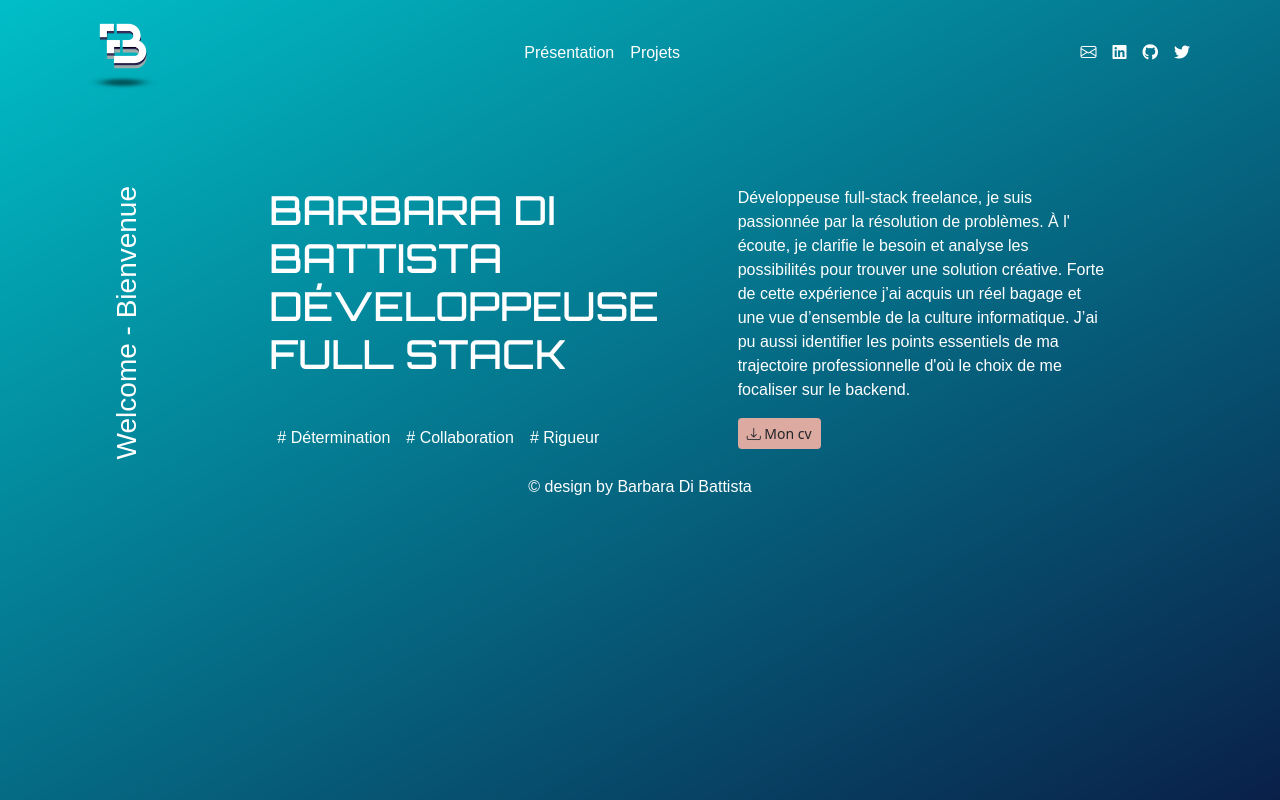
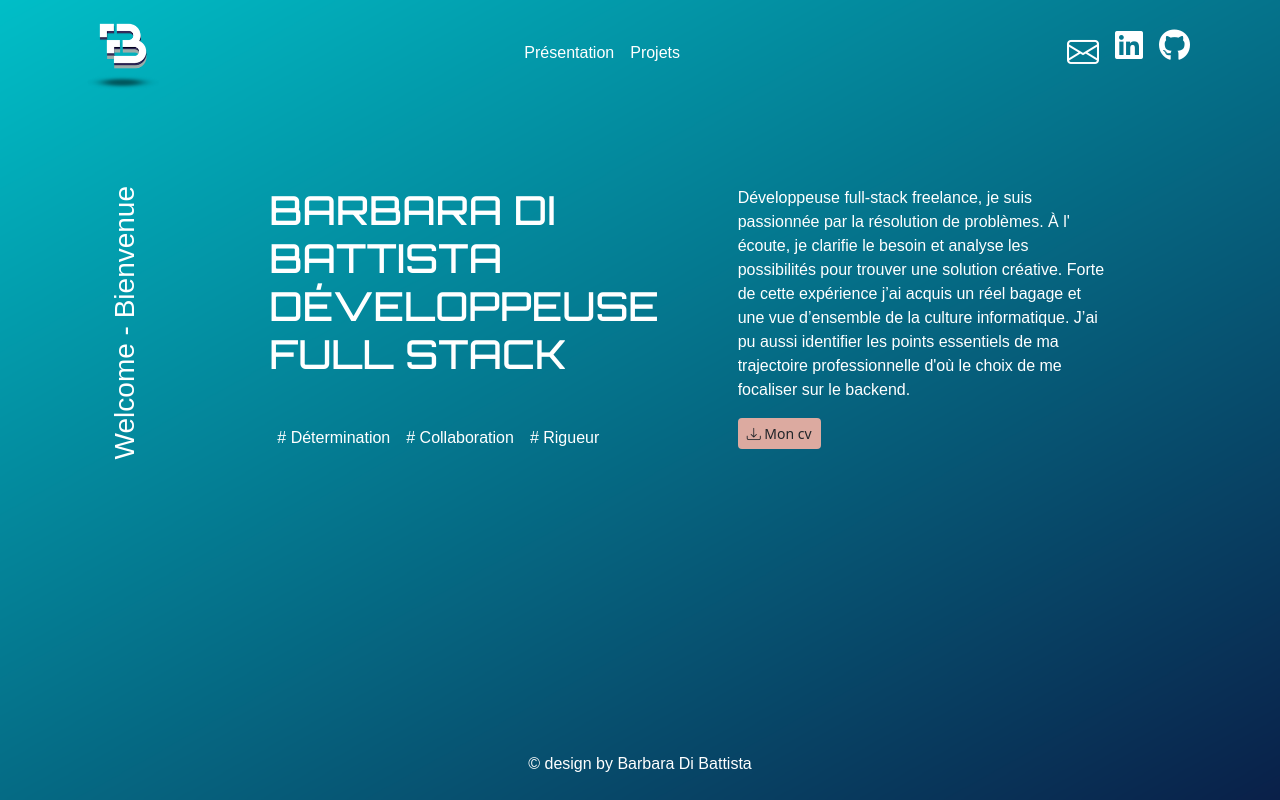
Before and after one commit to dibattista/di-battista-barbara-public, a Flask app: page / in a window 1280 px wide. Run offline with Flask 2, Linux system fonts and the light colour scheme; some libraries are stand-ins or nearby versions; some web fonts are replaced.

Commit message:
upadte change

```diff
--- a/static/css/style.css
+++ b/static/css/style.css
@@ -60,6 +60,12 @@ a {
   height: 2em;
 }
 
+/* div right index */
+.button-cv {
+  background-color: #DCAAA0 !important;
+}
+
+@media only screen and (min-width: 900px) {
   .vertical-title {
     writing-mode: rl-tb;
     writing-mode:tb-rl;
@@ -69,8 +75,4 @@ a {
     -ms-transform:rotate(180deg);
     transform: rotate(180deg);
   }
-
-/* div right index */
-.button-cv {
-  background-color: #DCAAA0 !important;
 }
--- a/templates/base.html
+++ b/templates/base.html
@@ -62,22 +62,17 @@
                       <!-- Icons -->
                       <li class="nav-item me-3 me-lg-0">
                           <a class="nav-link" href="#">
-                              <i class="bi bi-envelope"></i>
+                              <i class="bi bi-envelope fa-2x"></i>
                           </a>
                       </li>
                       <li class="nav-item me-3 me-lg-0">
                           <a class="nav-link" href="#">
-                              <i class="fab fa-linkedin text-white"></i>
+                              <i class="fab fa-linkedin text-white fa-2x"></i>
                           </a>
                       </li>
                       <li class="nav-item me-3 me-lg-0">
                           <a class="nav-link" href="#">
-                            <i class="fa-brands fa-github"></i>
-                          </a>
-                      </li>
-                      <li class="nav-item me-3 me-lg-0">
-                          <a class="nav-link" href="#">
-                              <i class="fab fa-twitter text-white"></i>
+                            <i class="fa-brands fa-github fa-2x"></i>
                           </a>
                       </li>
                   </ul>
@@ -91,7 +86,7 @@
       <div id="main">
         <div>{% block content %} {% endblock %}</div>
       </div>
-      <footer class="footer p-2">
+      <footer class="footer p-2 fixed-bottom">
         <p class="d-flex justify-content-center">© design by Barbara Di Battista</p>
       </footer>
     </div>
--- a/templates/index.html
+++ b/templates/index.html
@@ -5,9 +5,10 @@
         <div class="row space-row-5">
         </div>
         <div class="row gx-2">
-          <div class="col-lg-2">
+          <div class="col-lg-1 d-flex justify-content-center">
             <h3 class="vertical-title">Welcome - Bienvenue</h2>
           </div>
+          <div class="col-lg-1"></div>
           <div class="col-lg-5">
             <h1>{% block title %} BARBARA DI BATTISTA DÉVELOPPEUSE FULL STACK {% endblock %}</h1>
             <div row class="space-row-2"></div>
```
Lines whose indentation alone changed are shown as unchanged.
